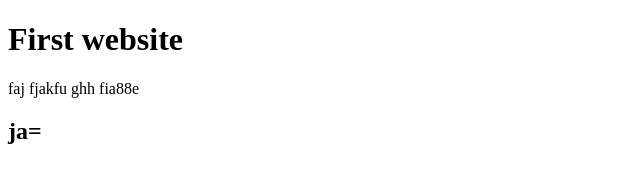
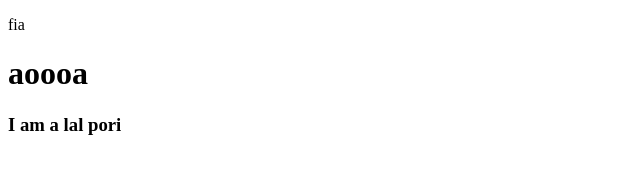
Before and after one commit to fahad-igit/first-project, a plain HTML site: page index.html in a window 1280 px wide. Shown: the whole page, without its empty margins (0-640 px from the left). Drawn offline with Linux system fonts and the light colour scheme.

Commit message:
finally i do it

```diff
--- a/index.html
+++ b/index.html
@@ -7,15 +7,9 @@
     <title>Document</title>
 </head>
 <body>
-    <h1>First website</h1>
-    faj
-    fjakfu
-    ghh
+    <p>fia</p>
+    <h1>aoooa</h1>
+    <h3>I am a lal pori</h3>
 
-
-    fia88e
-    <h2>
-        ja=
-    </h2>
 </body>
 </html>
```
